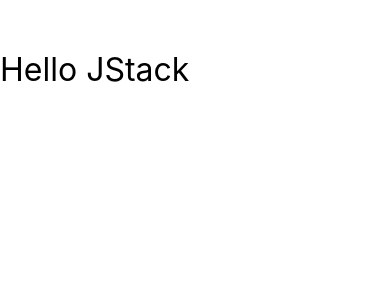
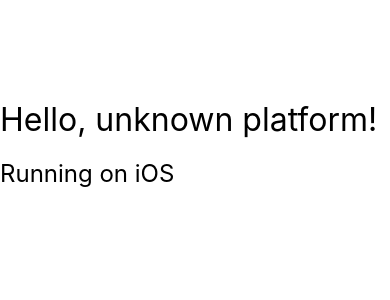
Before and after one commit to Atanazio01/jstack-mobile, a React Native app: screen / in a window 390 px wide. Shown: the top 300 px of the page. Built offline with nearby package versions, Linux system fonts and the light colour scheme.

Commit message:
identify the platform where the code is running

```diff
--- a/App.js
+++ b/App.js
@@ -1,23 +1,21 @@
 import { Text, ScrollView, Platform } from 'react-native';
 
-Platform.OS // Operational System (iOS, Android, Web, etc.)
-Platform.Version // Version of the operational system
-Platform.constants // Constants of the operational system
-Platform.isPad // If the operational system is iPad
-Platform.isTV // If the operational system is TV
-Platform.isTesting // If the operational system is testing
-Platform.select({ // Select a value based on the operational system
-  ios: 'iOS',
-  android: 'Android',
-  default: 'Web'
-})
+const isAndroid = Platform.OS === 'android';
 
 export default function App() {
   return (
+    <ScrollView>
+      <Text style={{ fontSize: 32, marginTop: isAndroid ? 50 : 100 }}>
+        {Platform.select({
+          ios: 'Hello, iOS!',
+          android: <Text style={{ color: 'green', fontWeight: 'bold' }}>Hello, Android!</Text>,
+          native: 'Hello, native platform!',
+          default: 'Hello, unknown platform!',
+        })}
+      </Text>
+      <Text style={{ fontSize: 24, marginTop: 20 }}>
 
-    <ScrollView>
-      <Text style={{ fontSize: 32, marginTop: 50 }}>
-        Hello JStack
+        {isAndroid ? 'Running on Android' : 'Running on iOS'}
       </Text>
     </ScrollView>
   );
```
